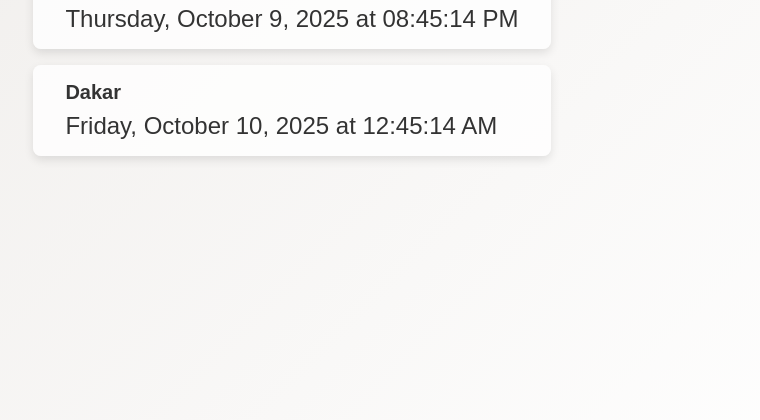
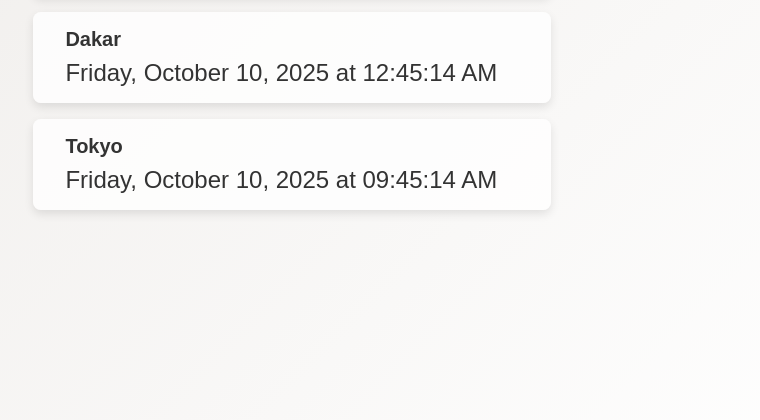
Before and after one commit to nothier7/cli-coding-agent, a plain HTML site: page time.html in a window 1280 px wide. Shown: the part 380-800 px from the top of the page, without its empty margins (348-1108 px from the left). Drawn offline with Linux system fonts and the light colour scheme.

Commit message:
feat(agent): update time.html

```diff
--- a/time.html
+++ b/time.html
@@ -50,6 +50,10 @@
             <div class="city">Dakar</div>
             <div class="time" id="dakar-time"></div>
         </div>
+        <div class="clock">
+            <div class="city">Tokyo</div>
+            <div class="time" id="tokyo-time"></div>
+        </div>
     </div>
 
     <script>
@@ -66,9 +70,11 @@
 
             const newYork = new Date().toLocaleString('en-US', { ...options, timeZone: 'America/New_York' });
             const dakar = new Date().toLocaleString('en-US', { ...options, timeZone: 'Africa/Dakar' });
+            const tokyo = new Date().toLocaleString('en-US', { ...options, timeZone: 'Asia/Tokyo' });
 
             document.getElementById('ny-time').textContent = newYork;
             document.getElementById('dakar-time').textContent = dakar;
+            document.getElementById('tokyo-time').textContent = tokyo;
         }
 
         updateTimes();
```
